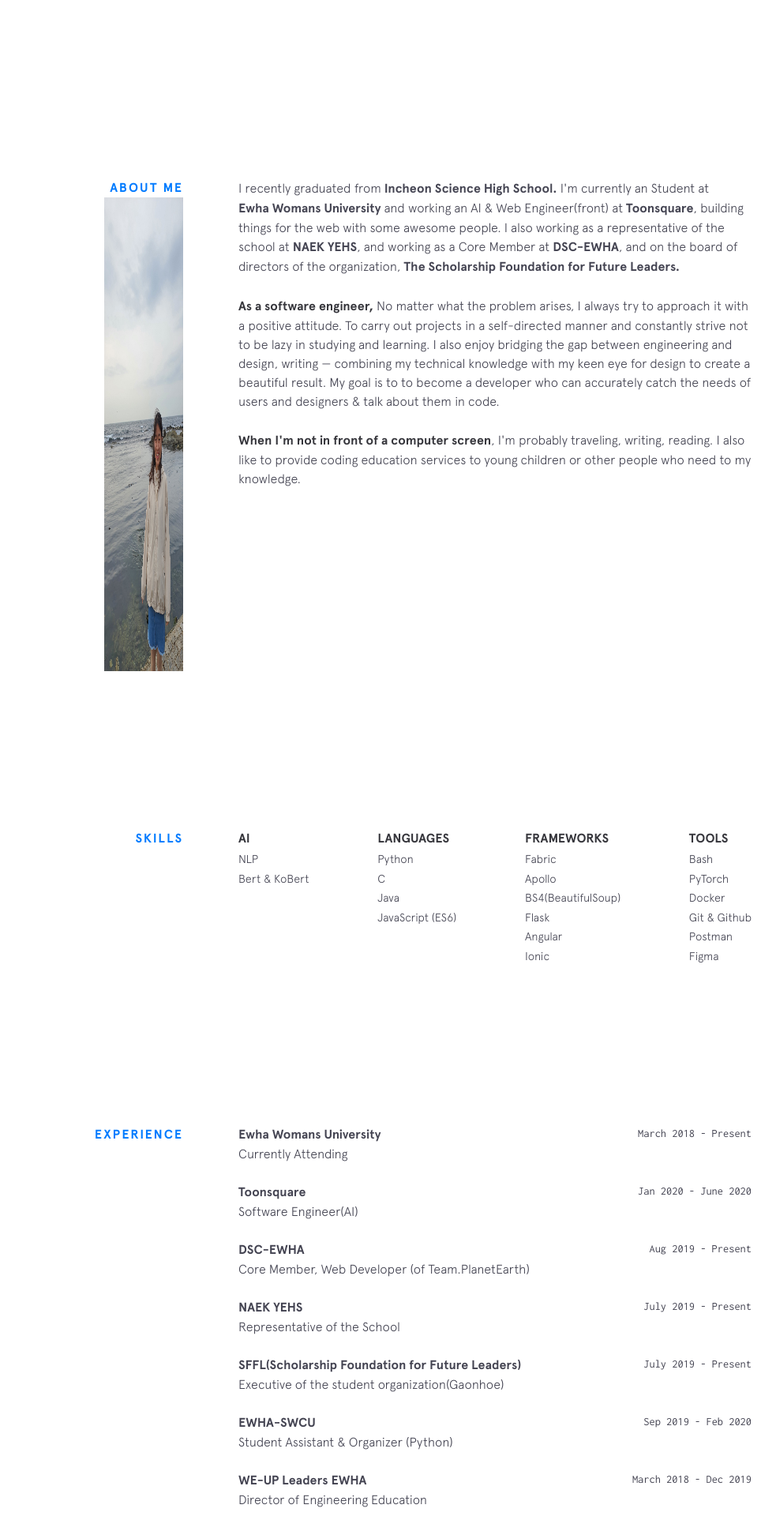
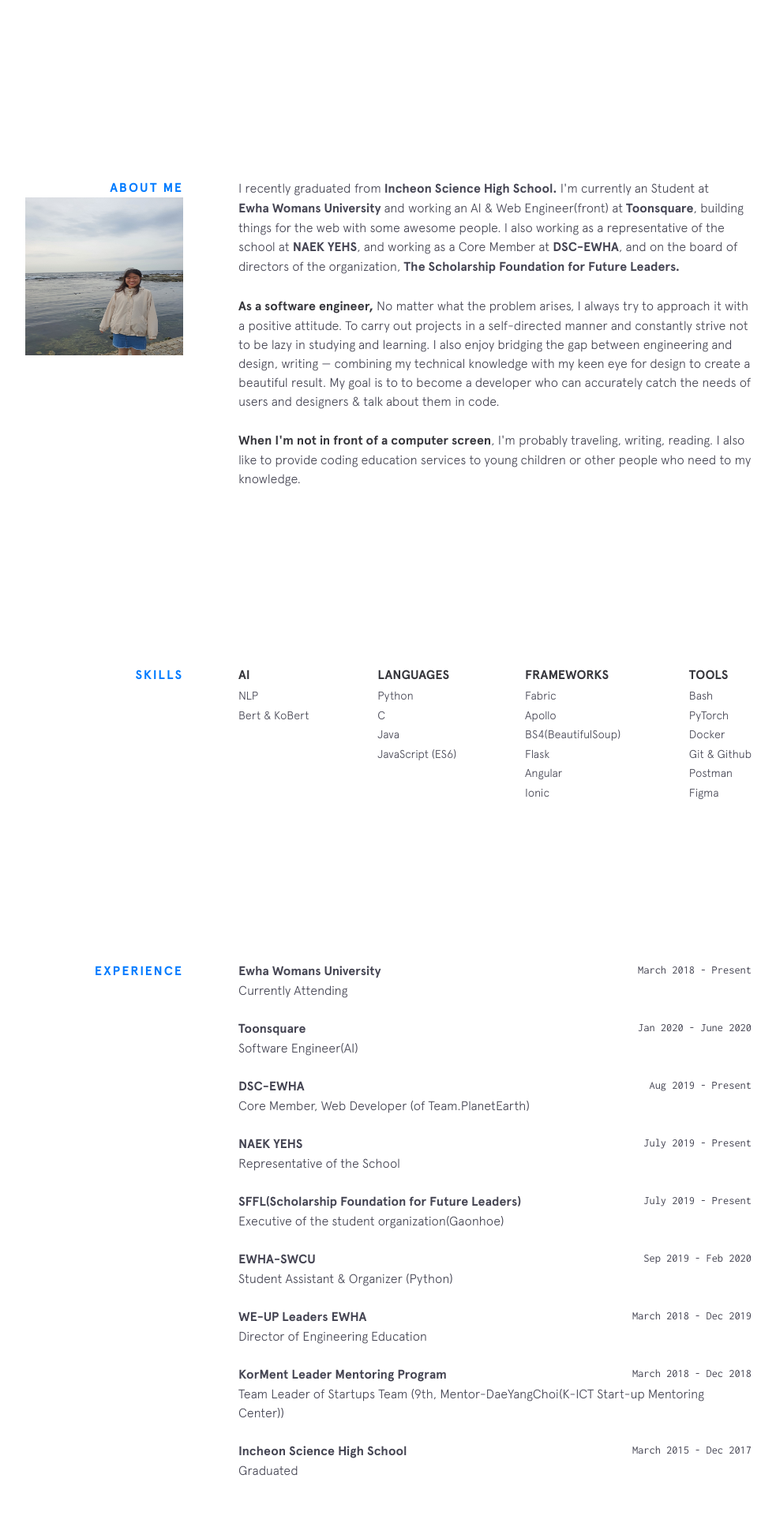
Before and after one commit to lhky78/lhky78.github.io, a Jekyll site: the page built from index.html, in a window 1280 px wide. Shown: the part 774-2694 px from the top of the page at 79% size, without its empty margins (148-1131 px from the left). Built offline with Jekyll 4.4.1, drawn with Linux system fonts in a browser that asks for light colours; nearby versions of some CDN libraries.

Commit message:
change picture size

```diff
--- a/_includes/background.html
+++ b/_includes/background.html
@@ -1,7 +1,7 @@
 <section class="section background">
   <!-- <div class="section__title">Background</div> -->
-  <div class="section__title">About Me<br><img src="https://hagyeonglee.github.io/img/emojis/profile.jpg" width=100px
-      height=600px></div>
+  <div class="section__title">About Me<br><img src="https://hagyeonglee.github.io/img/emojis/profile.jpg" width=200px
+      height=200px></div>
   <div class="section__content">
     <p>
       I recently graduated from
```
